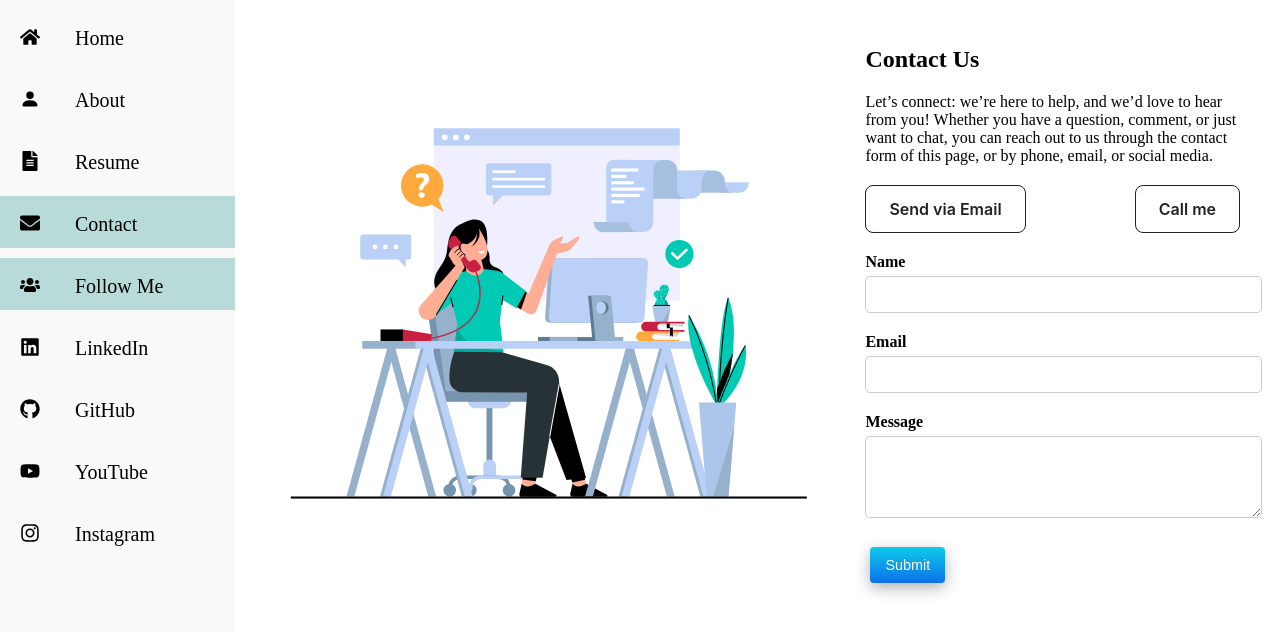
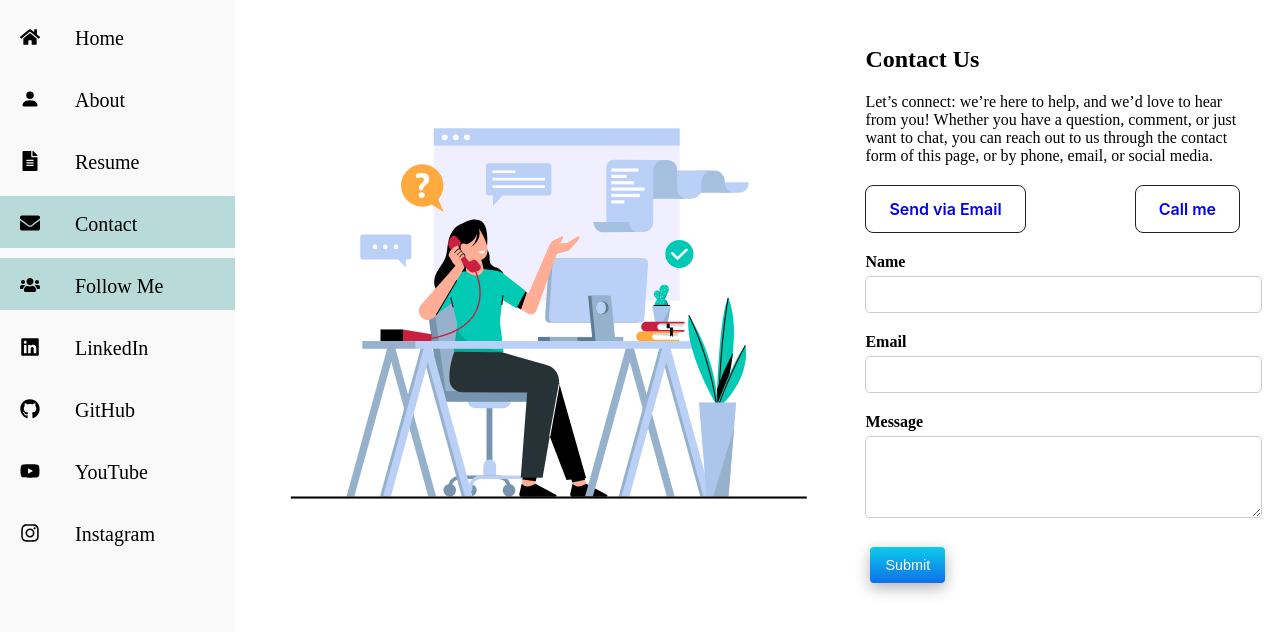
Before and after one commit to sandeep-mz/sandeep, a React (Create React App) app: page /Contact in a window 1280 px wide. Shown: the top 632 px of the page. Built offline with nearby package versions, Linux system fonts and the light colour scheme.

Commit message:
contact form added

```diff
--- a/src/components/pages/Contact.jsx
+++ b/src/components/pages/Contact.jsx
@@ -48,10 +48,12 @@ const Contact = () => {
 
         <div className="top_btn">
           <button class="button-23" role="button">
-            Send via Email
+            <a href="mailto:10millionvibration@gmail.com?subject=Contact%20With sandeep&body=Type Your%20Message">
+              Send via Email
+            </a>
           </button>
           <button class="button-23" role="button">
-            Call me
+            <a href="tel:+918433384179">Call me</a>
           </button>
         </div>
 
```
